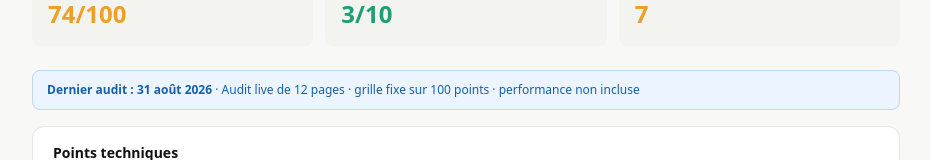
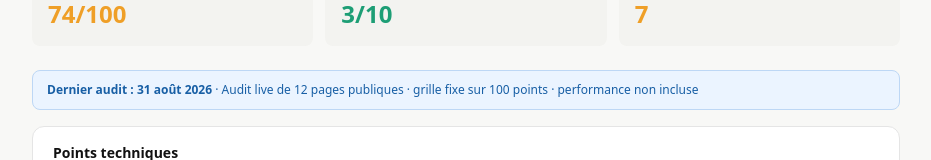
Before and after one commit to babouchka069/seo-geo-dashboard, a Next.js app: page / in a window 1280 px wide. Shown: the part 175-335 px from the top of the page, without its empty margins (174-1105 px from the left). Built offline with nearby package versions, Linux system fonts and the light colour scheme.

Commit message:
chore: préciser le périmètre de l’audit Ludi

```diff
--- a/src/app/page.tsx
+++ b/src/app/page.tsx
@@ -9,7 +9,7 @@ const SITES = {
     audit: {
       score: 74,
       auditDate: '31 août 2026',
-      scope: 'Audit live de 12 pages · grille fixe sur 100 points · performance non incluse',
+      scope: 'Audit live de 12 pages publiques · grille fixe sur 100 points · performance non incluse',
       items: [
         { label: 'Indexabilité & robots', ok: true, points: 10, max: 10, detail: 'HTTPS, robots.txt et pages accessibles' },
         { label: 'Sitemap', ok: false, points: 7, max: 10, detail: '8 pages listées sur 12 — 4 pages manquantes' },
```
